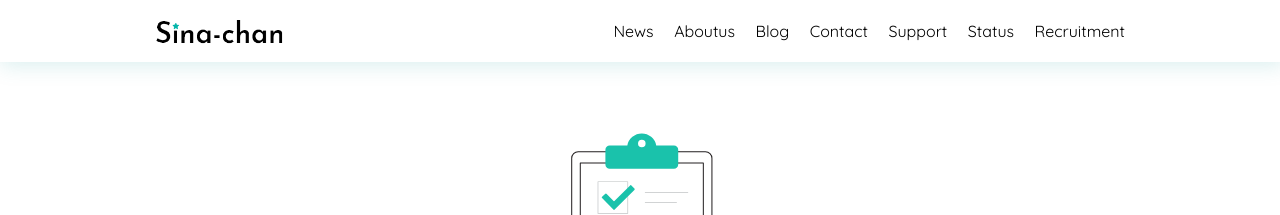
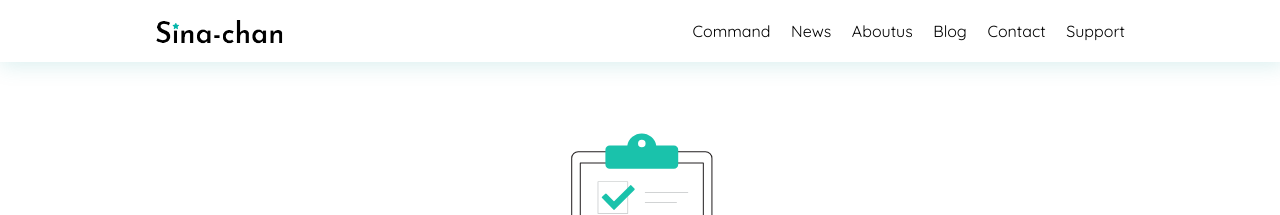
Before and after one commit to SinaKitagami/sinakitagami.github.io, a Jekyll site: the page built from success.html, in a window 1280 px wide. Shown: the top 215 px of the page. Built offline with Jekyll 4.4.1, drawn with Linux system fonts in a browser that asks for light colours; nearby versions of some CDN libraries.

Commit message:
dev-envチェックのためRevert

```diff
--- a/_includes/header.html
+++ b/_includes/header.html
@@ -8,14 +8,14 @@
             </div>
             <div class="header-navbtn"></div>
             <div class="header-right">
-                <!-- <a href="{{ site.url }}/command" id="Command">Command</a> -->
+                <a href="{{ site.url }}/command" id="Command">Command</a>
                 <a href="{{ site.url }}/news" id="News">News</a>
                 <a href="{{ site.url }}/aboutus" id="Aboutus">Aboutus</a>
                 <a href="{{ site.url }}/blog" id="Team">Blog</a>
                 <a href="{{ site.url }}/contact" id="Contact">Contact</a>
                 <a href="https://help.sina-chan.com" id="Help">Support</a>
-                <a href="https://status.sina-chan.com" id="Status">Status</a>
-                <a href="{{ site.url }}/recruitment" id="Recruitment">Recruitment</a>
+                <!-- <a href="https://status.sina-chan.com" id="Status">Status</a>
+                <a href="{{ site.url }}/recruitment" id="Recruitment">Recruitment</a> -->
             </div>
             <div class="clear"></div>
         </div>
```
